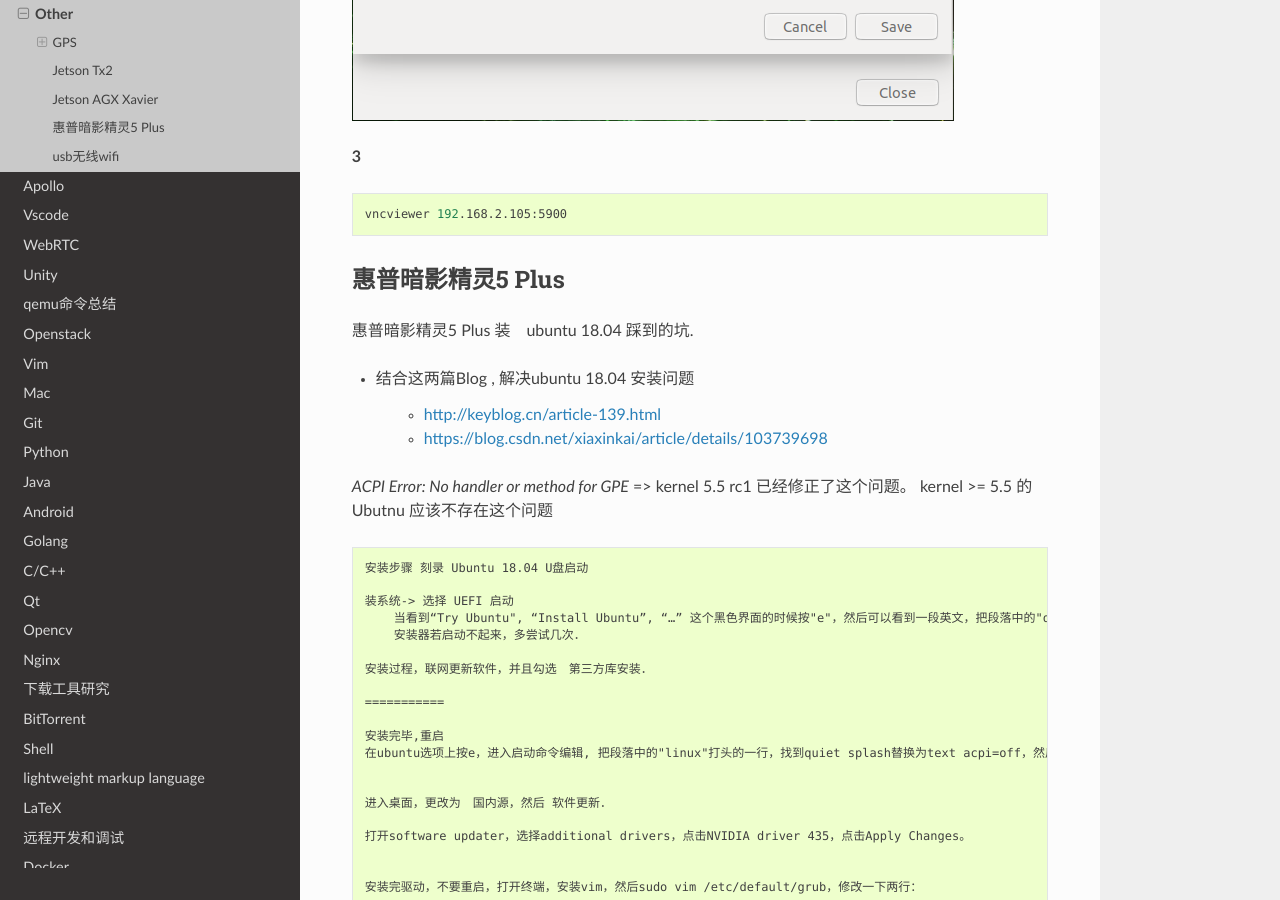
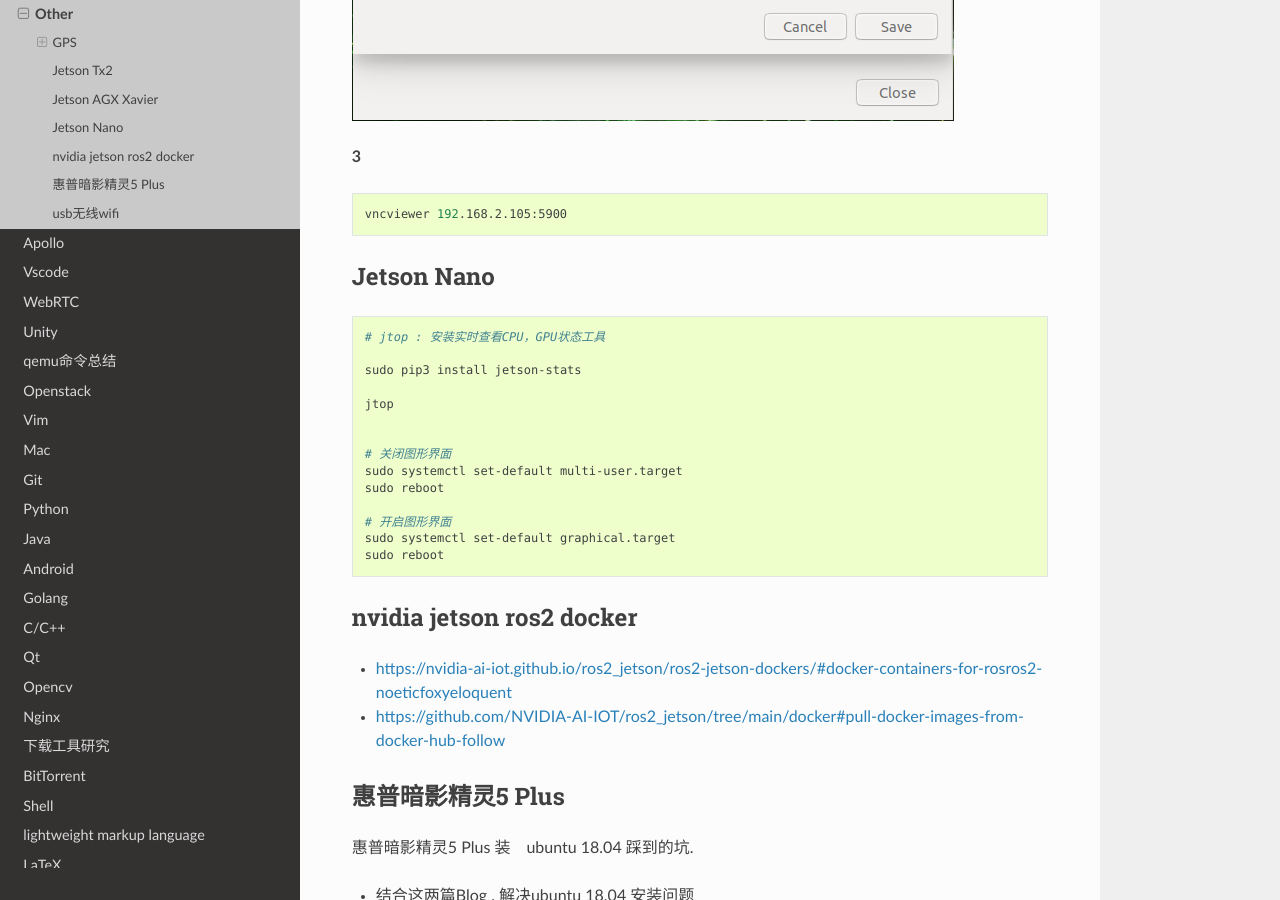
Before and after one commit to my-rds-store/my_space, a Sphinx documentation site: the page built from source/autoware/other.rst, in a window 1280 px wide and 900 px high, scrolled down 6787 px. Built offline with Sphinx 7.4.7 and the Read the Docs theme 2.0.0, drawn with Linux system fonts in a browser that asks for light colours.

Commit message:
update ...

```diff
--- a/source/autoware/other.rst
+++ b/source/autoware/other.rst
@@ -339,6 +339,33 @@ Jetson AGX Xavier
     vncviewer 192.168.2.105:5900
 
 
+Jetson Nano
+-------------------
+
+.. code-block:: sh
+
+    # jtop : 安装实时查看CPU，GPU状态工具
+
+    sudo pip3 install jetson-stats
+
+    jtop
+
+
+    # 关闭图形界面
+    sudo systemctl set-default multi-user.target
+    sudo reboot
+
+    # 开启图形界面
+    sudo systemctl set-default graphical.target
+    sudo reboot
+
+nvidia jetson ros2 docker
+------------------------------
+
+* https://nvidia-ai-iot.github.io/ros2_jetson/ros2-jetson-dockers/#docker-containers-for-rosros2-noeticfoxyeloquent
+* https://github.com/NVIDIA-AI-IOT/ros2_jetson/tree/main/docker#pull-docker-images-from-docker-hub-follow
+
+
 
 
 惠普暗影精灵5 Plus
--- a/source/ros/index.rst
+++ b/source/ros/index.rst
@@ -1081,6 +1081,9 @@ advSocketCAN
     # /etc/default/grub
     # sudo update-grub
 
+
+    grub_timeout_style=menu # 这里可以选择menu或者是hidden
+
     GRUB_DEFAULT="Ubuntu 高级选项>Ubuntu，Linux 5.4.0-42-generic"
     GRUB_DEFAULT="Advanced options for Ubuntu>Ubuntu，Linux 5.4.0-42-generic"
     GRUB_DEFAULT="1> 3"
```
